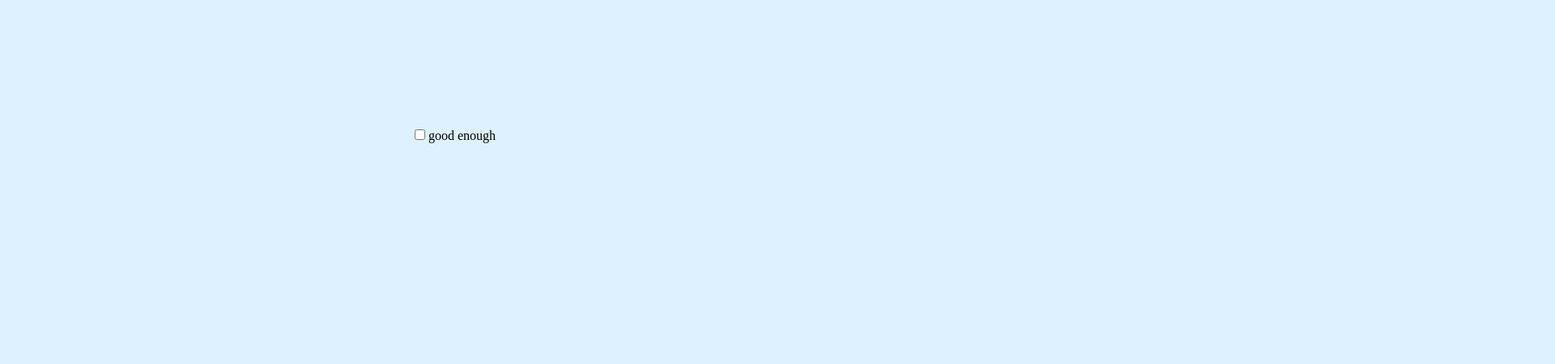
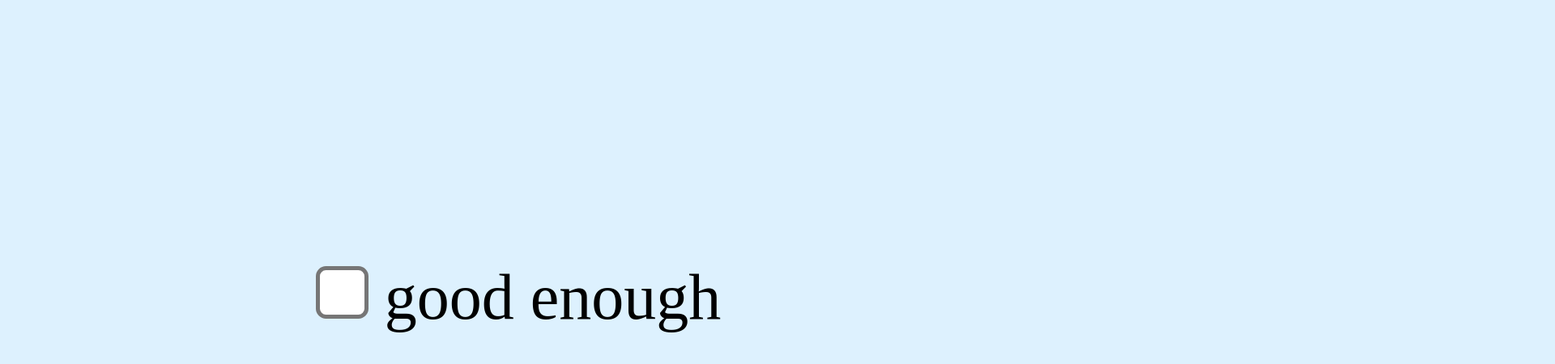
Before and after one commit to emilydidthis/webby-tellies, a plain HTML site: page not-good-enough/index.html in a window 1280 px wide. Shown: the top 450 px of the page at 81% size, 1920 px wide, since content can reach past the window. Drawn offline with Linux system fonts and the light colour scheme.

Commit message:
updating not good enough

```diff
--- a/not-good-enough/main.css
+++ b/not-good-enough/main.css
@@ -9,18 +9,20 @@
   background-color: rgb(221, 241, 254);
   font-family: "Inconsolata";
 
+
 }
 
 #main{
-    display: block;
+  width: 100%;
   margin-left: auto;
   margin-right: auto;
+  text-align: center;
+  padding-top: 15vh;
+  transform: scale(5); /* scale from top center */
 }
-  input{
-    margin-top: 10rem;
-    font-size: 50px;
-    text-align: center;
-    margin-left: 40%;
-    margin-right: auto;
 
+
+ p {
+  margin-top: 100px;
+  display: inline;
  }
--- a/not-good-enough/script.js
+++ b/not-good-enough/script.js
@@ -6,6 +6,6 @@ function checkToggle(){
         setTimeout(function() {
             checkbox.checked = false;
             console.log("hey")
-        }, 1000)
+        }, 800)
     }
 }
```
Also changed, not shown: README.md. Lines whose indentation alone changed are shown as unchanged.
